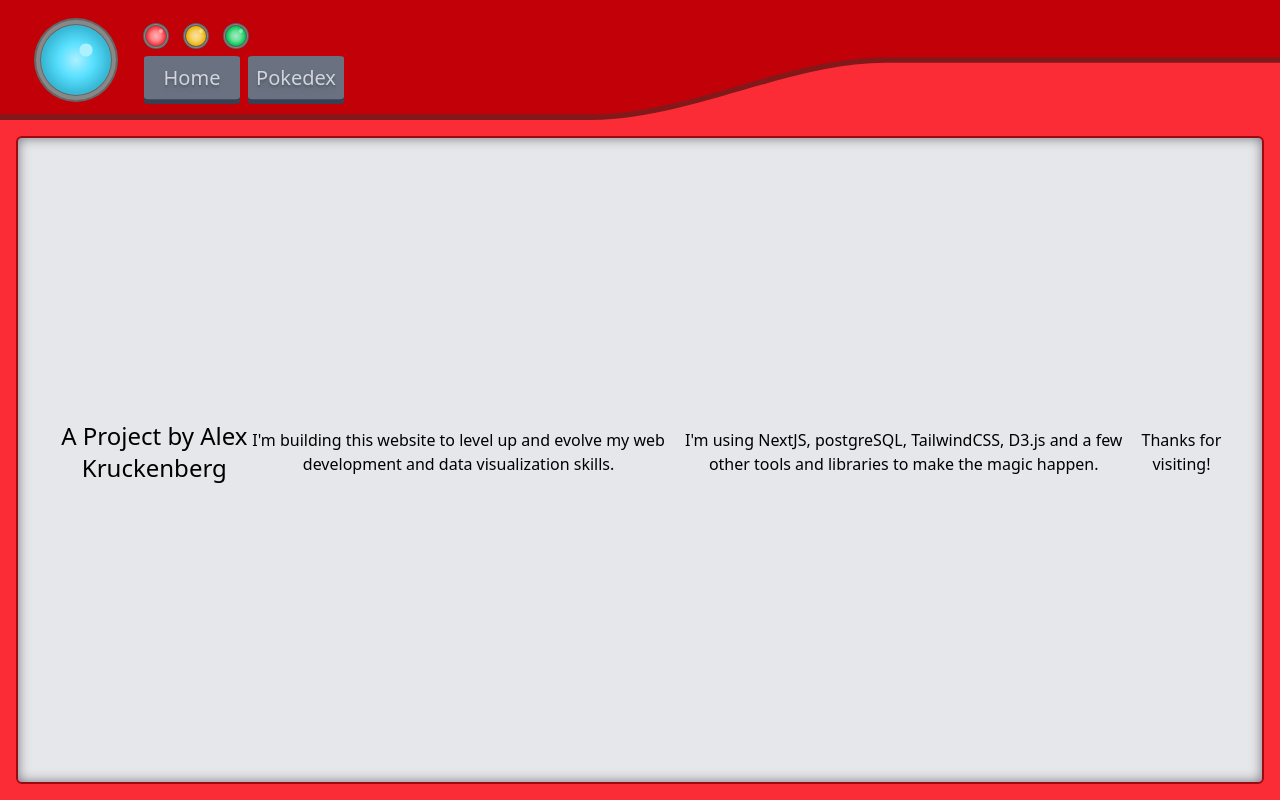
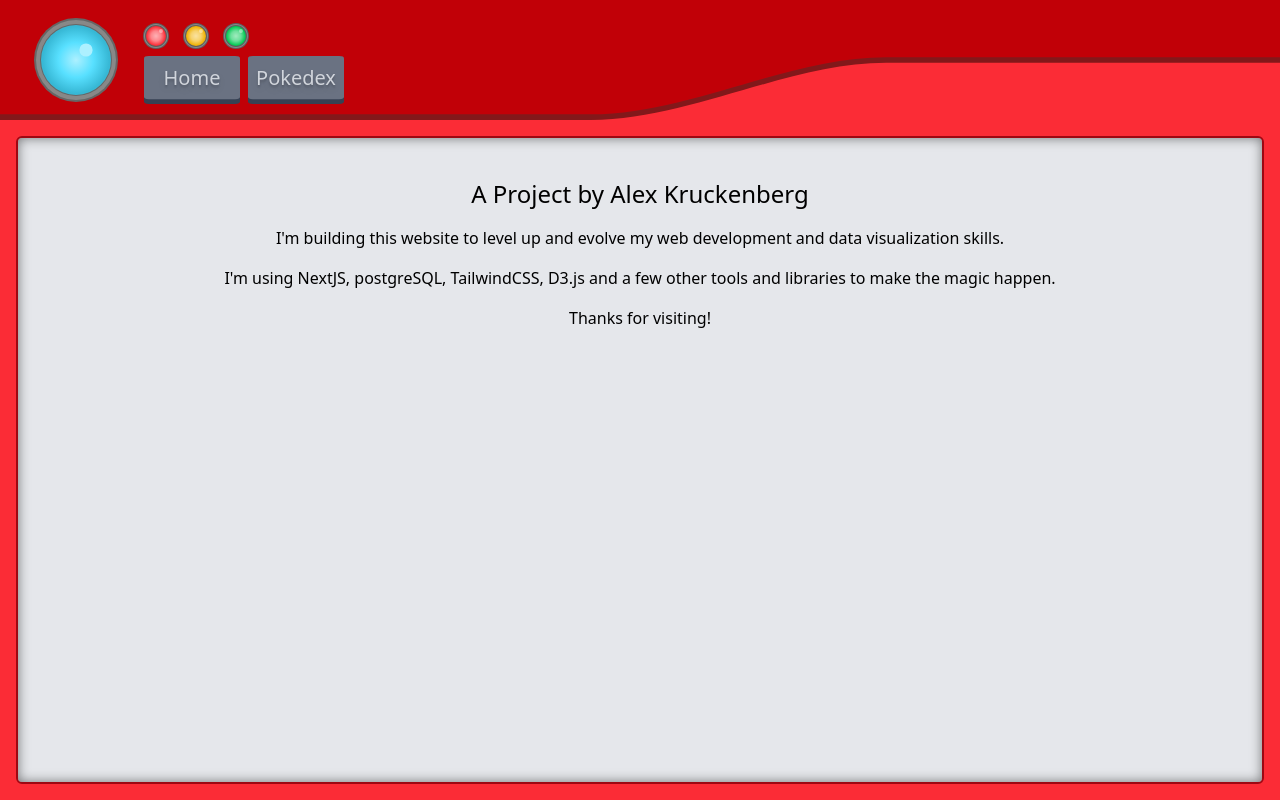
Before and after one commit to shroommu/pokemon-battler, a Next.js app: page /about in a window 1280 px wide. Built offline with nearby package versions, Linux system fonts and the light colour scheme.

Commit message:
fix styling bug

```diff
--- a/src/app/about/page.js
+++ b/src/app/about/page.js
@@ -2,7 +2,7 @@ export default function AboutPage() {
   return (
     <div
       data-testid="container"
-      className="flex flex-row h-full p-4 w-full items-center"
+      className="flex flex-col h-full p-4 w-full items-center"
     >
       <h1 className="text-2xl mb-4 text-center">
         A Project by Alex Kruckenberg
```
